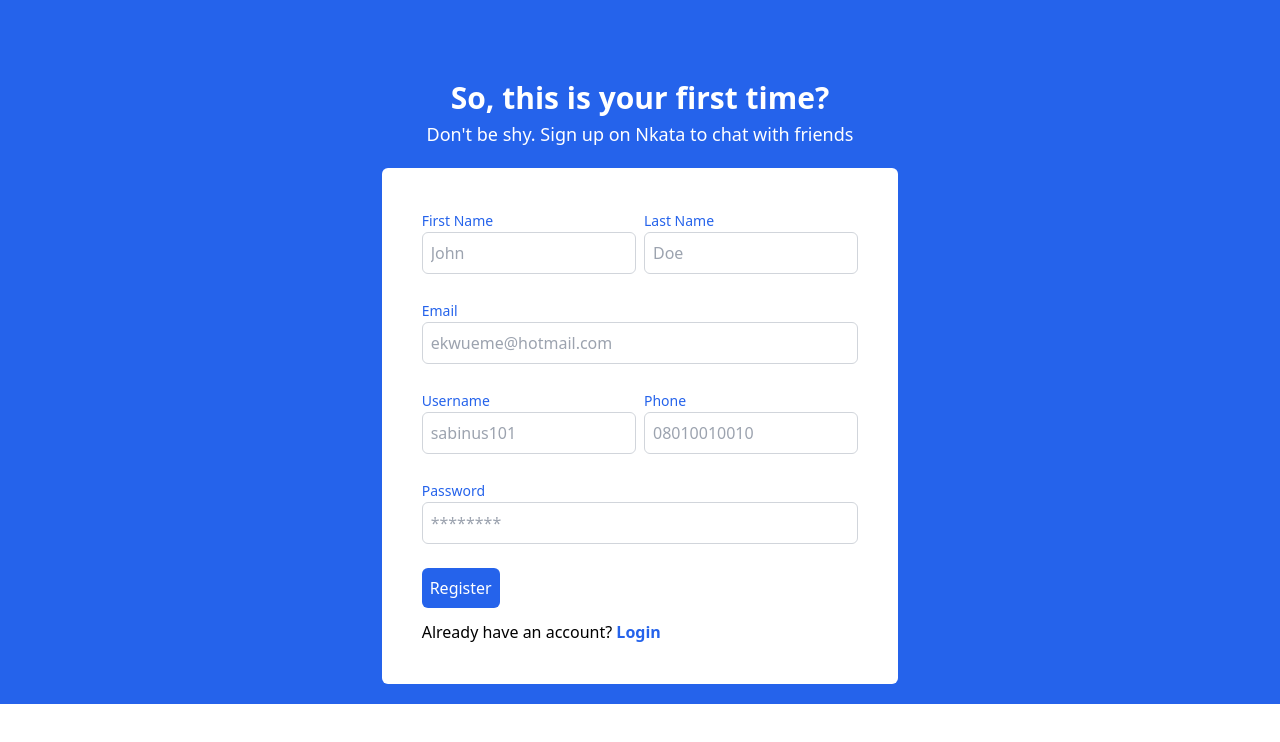
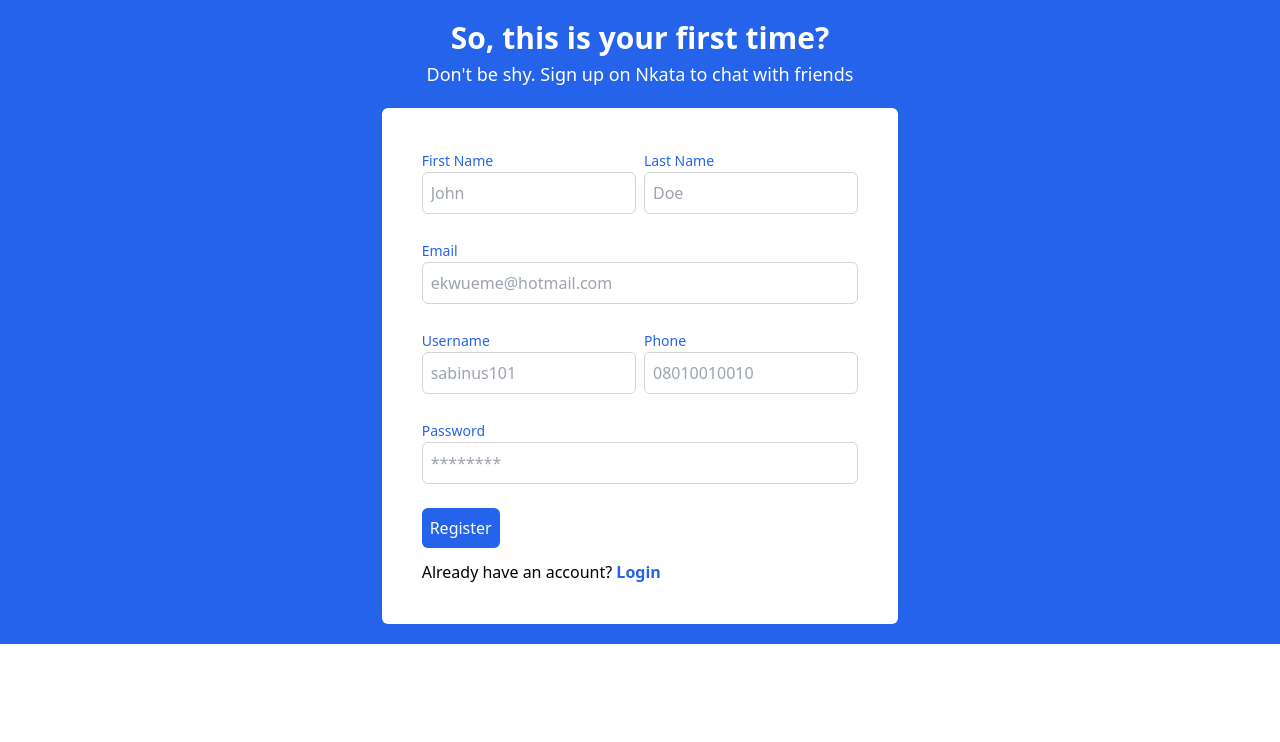
Before and after one commit to ChinonsoIke/Nkata-Chat-App, a Vue app: page /register in a window 1280 px wide. Shown: the top 742 px of the page. Built offline with nearby package versions, Linux system fonts and the light colour scheme; no server answers.

Commit message:
edit login form width

```diff
--- a/src/components/Register.vue
+++ b/src/components/Register.vue
@@ -1,5 +1,5 @@
 <template>
-    <div class="bg-blue-600 p-5 pt-20 w-full grid justify-items-center h-auto">
+    <div class="bg-blue-600 xs:px-2 xs:py-5 sm:px-5 sm:py-5 pt-20 w-full grid justify-items-center h-auto">
         <div class="grid justify-items-center">
             <p class="text-white text-3xl font-bold mb-1">So, this is your first time?</p>
             <p class="text-white xs:text-sm md:text-lg mb-5">Don't be shy. Sign up on Nkata to chat with friends</p>
```
